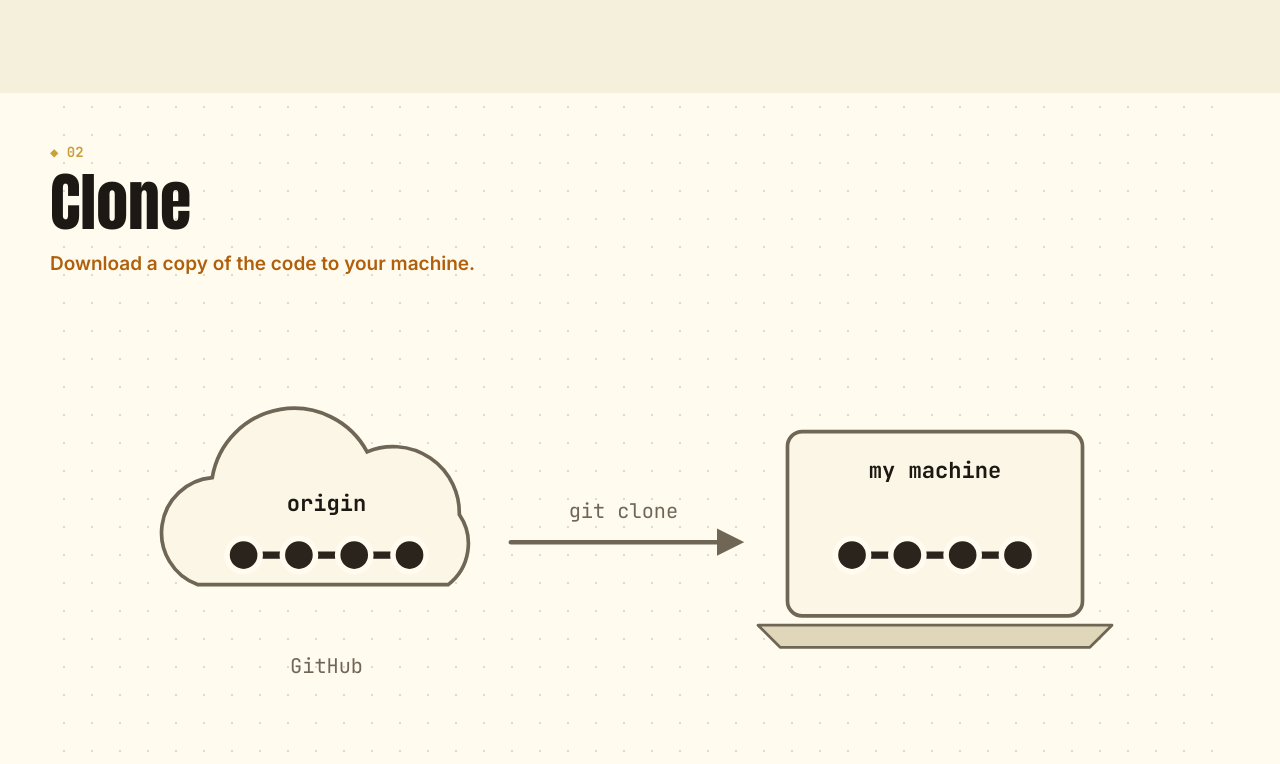
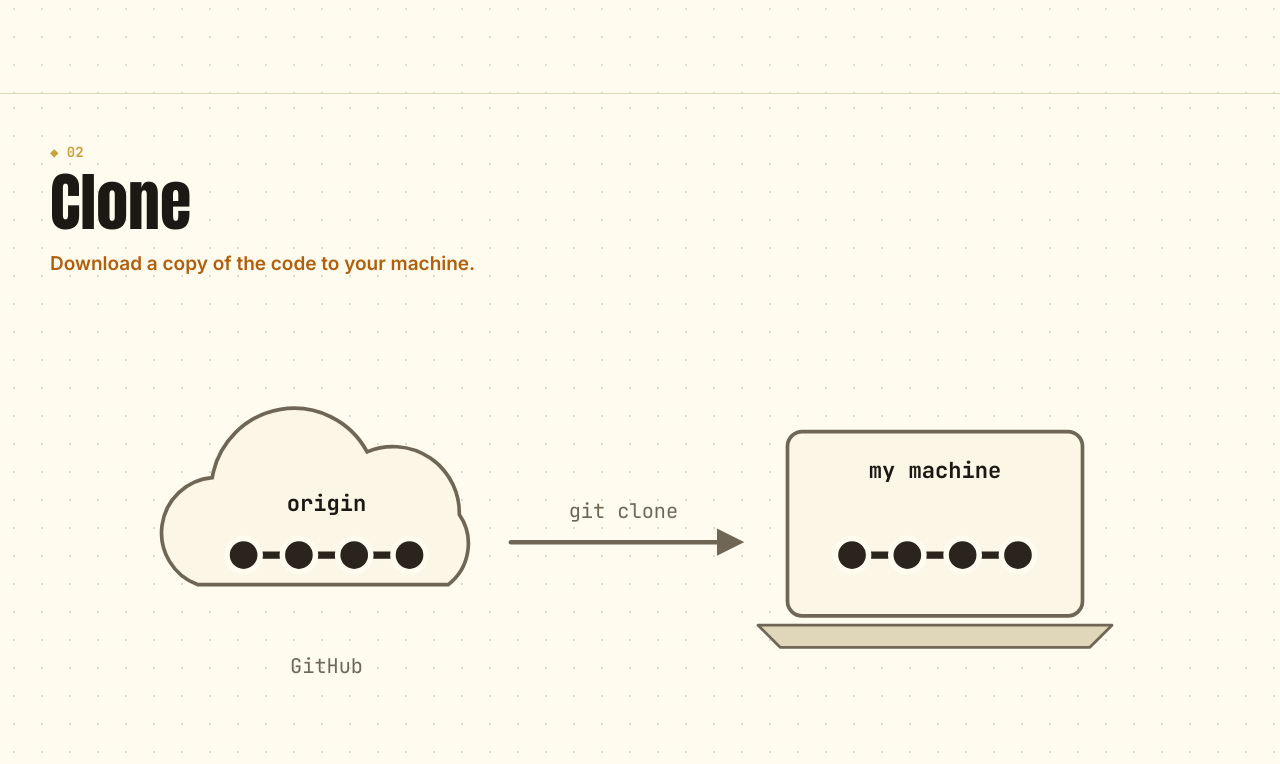
Before and after one commit to taruno2r/learn-git, a plain HTML site: page index.html in a window 1280 px wide. Shown: the part 1816-2580 px from the top of the page. Drawn offline with nearby package versions, Linux system fonts and the light colour scheme.

Commit message:
Share one background across each concept's illustration and notes
Move the full-bleed dotted background from the stage to the whole concept
section, and separate concepts with an edge-to-edge hairline.

Co-Authored-By: Claude Opus 5.5 <noreply@anthropic.com>

```diff
--- a/styles.css
+++ b/styles.css
@@ -78,6 +78,7 @@ body {
     color: var(--ink);
     font: 400 16px/1.65 var(--sans);
     -webkit-font-smoothing: antialiased;
+    overflow-x: clip;
 }
 
 a { color: var(--accent); text-underline-offset: 3px; }
@@ -158,23 +159,33 @@ h1 { font-size: clamp(56px, 11vw, 128px); letter-spacing: -0.01em; }
 /* ------------------------------------------------------------------
    Concept sections
 ------------------------------------------------------------------- */
-.concept { padding-bottom: 96px; scroll-margin-top: 0; }
+/* Each concept (illustration + explanation) sits on one shared, edge-to-edge
+   background. The ::before layer bleeds out to the viewport edges while the
+   content stays aligned with .wrap; body clips the overflow. */
+.concept {
+    position: relative;
+    isolation: isolate;
+    padding-bottom: 96px;
+    scroll-margin-top: 0;
+}
+.concept::before {
+    content: "";
+    position: absolute;
+    inset: 0 calc(50% - 50vw);
+    z-index: -1;
+    background:
+        radial-gradient(circle, color-mix(in srgb, var(--muted) 22%, transparent) 1px, transparent 1.5px) 0 0 / 28px 28px,
+        var(--card);
+}
+.concept + .concept::before { border-top: 1px solid var(--rule); }
 
-/* Full-screen stage: heading + animation fill the viewport, edge to edge.
-   The box-shadow/clip-path pair paints the background full-bleed while the
-   content stays aligned with .wrap, without causing horizontal scroll. */
+/* Full-screen stage: heading + animation fill the viewport. */
 .stage {
-    position: relative;
     min-height: 100vh;
     min-height: 100svh;
     display: flex;
     flex-direction: column;
     padding: 48px 0 32px;
-    background:
-        radial-gradient(circle, color-mix(in srgb, var(--muted) 22%, transparent) 1px, transparent 1.5px) 0 0 / 28px 28px,
-        var(--card);
-    box-shadow: 0 0 0 100vmax var(--card);
-    clip-path: inset(0 -100vmax);
 }
 
 .concept-body {
```
